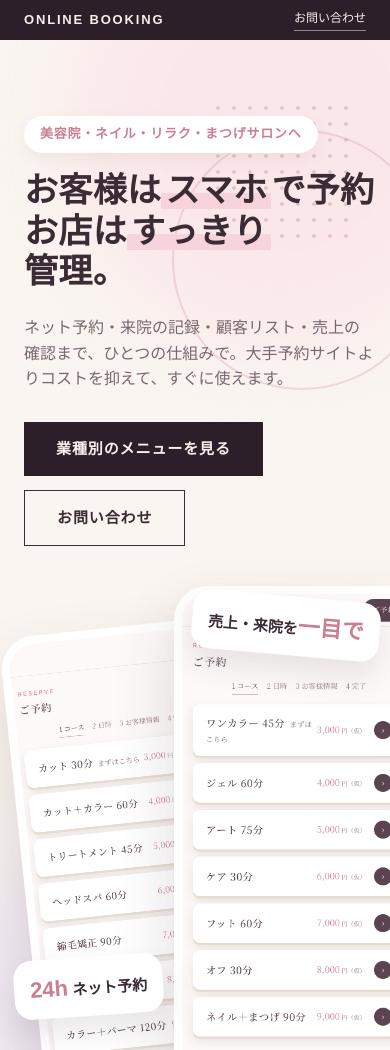
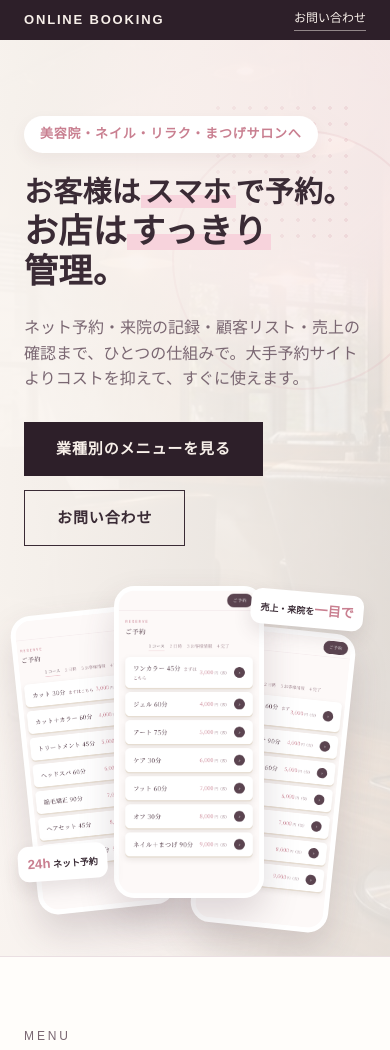
Before and after one commit to kobudodge51/booking-system-guide, a plain HTML site: page index.html in a window 390 px wide. Shown: the top 1050 px of the page. Drawn offline with Linux system fonts and the light colour scheme.

Commit message:
Guide: one-line hero, smaller icons, salon photo tone, mobile hero fit
Co-Authored-By: Claude Haiku 5.5 <noreply@anthropic.com>
Claude-Session: https://claude.ai/code/session_01BNgnZGZcBYmD2Z2Ls9jJmq

```diff
--- a/index.html
+++ b/index.html
@@ -87,7 +87,9 @@ section{padding:96px 0}
 .hx-dots{position:absolute;width:140px;height:140px;background-image:radial-gradient(rgba(201,127,144,.35) 2px,transparent 2px);background-size:16px 16px;z-index:0;pointer-events:none}
 .hx-grid{display:grid;grid-template-columns:1fr 1fr;gap:40px;align-items:center;position:relative;z-index:2}
 .hx-kicker{display:inline-block;font-size:13px;font-weight:700;letter-spacing:.06em;color:#c97f90;background:#fff;padding:8px 16px;border-radius:999px;box-shadow:0 6px 16px rgba(78,58,69,.06)}
-.hx-h1 .l1{white-space:nowrap}
+.hx-h1 .l1{white-space:nowrap;display:inline-block}
+.hx-photo{position:absolute;inset:0;background:url(images/hero-salon.jpg) center/cover no-repeat;opacity:.2;z-index:0;pointer-events:none}
+.hx::after{content:"";position:absolute;inset:0;background:linear-gradient(90deg,rgba(250,245,240,.92) 0%,rgba(250,245,240,.7) 55%,rgba(250,245,240,.45) 100%);z-index:1;pointer-events:none}
 .hx-h1{font-family:"Noto Serif JP",serif;font-size:clamp(28px,3.9vw,50px);line-height:1.2;margin:22px 0 18px;color:var(--ink)}
 .hx-h1 mark{background:linear-gradient(transparent 58%,#f7d3dc 58%);color:inherit;padding:0 4px}
 .hx-lead{font-size:16px;color:var(--sub);max-width:520px}
@@ -99,7 +101,7 @@ section{padding:96px 0}
 .hx-ph.h3{left:300px;top:70px;transform:rotate(6deg)}
 .hx-sticker{position:absolute;background:#fff;border-radius:18px;padding:12px 16px;font-weight:700;font-size:15px;box-shadow:0 14px 30px rgba(78,58,69,.12);z-index:4}
 .hx-sticker b{color:#c97f90;font-size:22px}
-@media (max-width:900px){.hx-grid{grid-template-columns:1fr}.hx-phones{height:460px}}
+@media (max-width:900px){.hx-grid{grid-template-columns:minmax(0,1fr)}.hx-grid>div{min-width:0}.hx-phones{height:460px}}
 
 /* 管理画面（ハイコントラスト） */
 .tint-paper{background:#fffdfa}
@@ -123,7 +125,7 @@ section{padding:96px 0}
 .reasons div{padding:34px 28px 0 0;margin-top:0}
 .reasons div + div{padding-left:28px;border-left:1px solid var(--line)}
 .reasons .no{font-family:"Noto Serif JP",serif;font-size:14px;color:var(--rose);font-weight:700}
-.reasons .ri{width:104px;height:104px;object-fit:contain;margin-bottom:6px}
+.reasons .ri{width:88px;height:88px;object-fit:contain;margin-bottom:8px}
 .reasons h3{font-size:21px;margin:10px 0 12px}
 .reasons p{font-size:15px;color:var(--sub)}
 
@@ -139,7 +141,7 @@ section{padding:96px 0}
 /* 流れ */
 .flow{display:grid;grid-template-columns:repeat(4,1fr);gap:18px}
 .fcard{background:#fff;border-radius:28px;padding:30px 24px 28px;box-shadow:0 18px 40px rgba(78,58,69,.08);text-align:left}
-.fcard .fi{width:118px;height:118px;object-fit:contain;margin:0 0 16px}
+.fcard .fi{width:88px;height:88px;object-fit:contain;margin:0 0 14px}
 .flow .s{font-family:"Noto Serif JP",serif;color:#c97f90;font-weight:700;font-size:13px;letter-spacing:.08em}
 .flow h3{font-size:19px;margin:6px 0 8px}
 .flow p{font-size:14px;color:var(--sub)}
@@ -161,6 +163,9 @@ footer{background:var(--plum);color:#b9a8b1;font-size:12px;padding:28px 0;text-a
   .reasons{grid-template-columns:1fr}
   .flow{grid-template-columns:1fr 1fr}
   .reasons div + div{padding-left:0;border-left:0;border-top:1px solid var(--line);margin-top:24px}
+  .reasons .ri,.fcard .fi{width:72px;height:72px}
+  .hx-phones{width:560px;height:520px;transform:scale(.6);transform-origin:top left;margin:0 0 -210px}
+  .hx-h1 .l1{font-size:clamp(24px,7.4vw,34px)}
   .menu-body{padding:28px 22px}
   section{padding:70px 0}
 }
@@ -182,13 +187,13 @@ footer{background:var(--plum);color:#b9a8b1;font-size:12px;padding:28px 0;text-a
 </nav>
 
 <header class="hero hx">
-  <div class="hx-blob a"></div><div class="hx-blob b"></div>
+  <div class="hx-photo"></div><div class="hx-blob a"></div><div class="hx-blob b"></div>
   <div class="hx-ring" style="width:260px;height:260px;top:90px;left:44%"></div>
   <div class="hx-dots" style="top:60px;right:40px"></div>
   <div class="wrap hx-grid">
     <div>
       <span class="hx-kicker">美容院・ネイル・リラク・まつげサロンへ</span>
-      <h1 class="hx-h1"><span class="l1">お客様は<mark>スマホ</mark>で予約</span><br>お店は<mark>すっきり</mark><br>管理。</h1>
+      <h1 class="hx-h1"><span class="l1">お客様は<mark>スマホ</mark>で予約。</span><br>お店は<mark>すっきり</mark><br>管理。</h1>
       <p class="hx-lead">ネット予約・来院の記録・顧客リスト・売上の確認まで、ひとつの仕組みで。大手予約サイトよりコストを抑えて、すぐに使えます。</p>
       <div class="cta" style="display:flex;gap:14px;flex-wrap:wrap;margin-top:30px">
         <a class="btn" href="#menu">業種別のメニューを見る</a>
```
Also changed, not shown: images/hero-salon.jpg (added).
